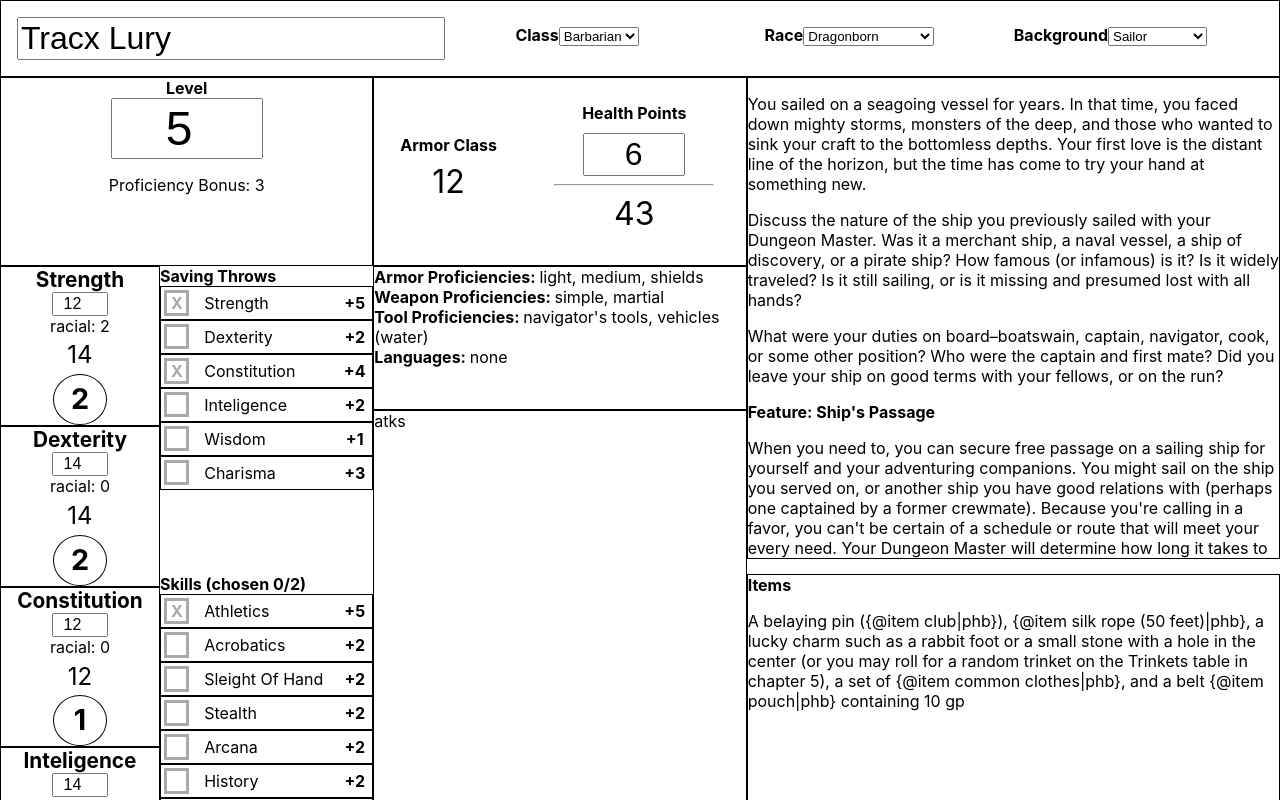
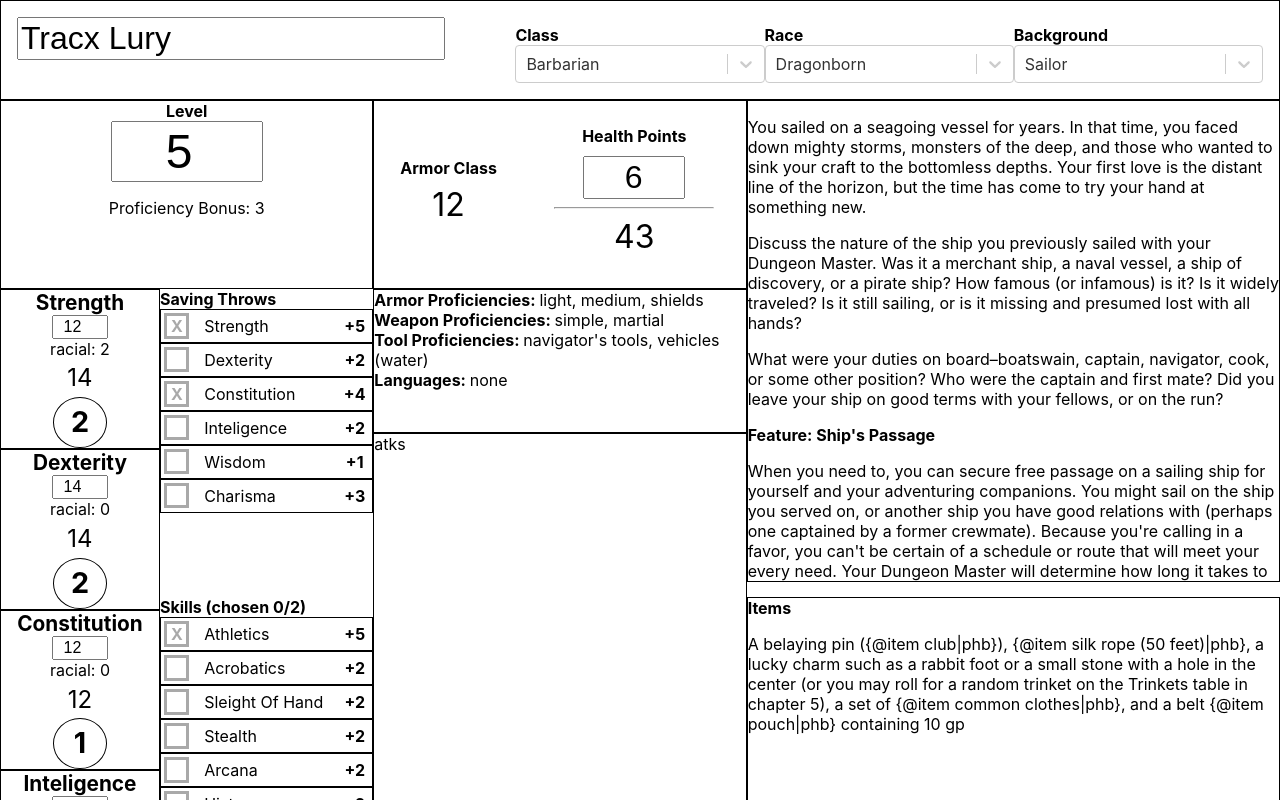
Before and after one commit to minghz/top_role_front, a React (Create React App) app: page / in a window 1280 px wide. Shown: the top 800 px of the page. Built offline with nearby package versions, Linux system fonts and the light colour scheme.

Commit message:
Re-style select dropdowns

```diff
--- a/package.json
+++ b/package.json
@@ -5,7 +5,8 @@
   "dependencies": {
     "react": "^16.11.0",
     "react-dom": "^16.11.0",
-    "react-scripts": "3.2.0"
+    "react-scripts": "3.2.0",
+    "react-select": "^3.0.8"
   },
   "scripts": {
     "start": "react-scripts start",
--- a/src/components/Sheet.js
+++ b/src/components/Sheet.js
@@ -21,8 +21,6 @@ import CharContainer from './CharContainer';
 import AtacksContainer from './AtacksContainer';
 import ItemsContainer from './ItemsContainer';
 
-import RacesData from '../data/races.json';
-import ClassesData from '../data/classes.json';
 import BackgroundsData from '../data/backgrounds-full.json';
 
 class Sheet extends Component {
@@ -153,11 +151,9 @@ class Sheet extends Component {
             onNameChange={this.handleNameChange} />
           <CharClass
             value={this.state.class}
-            classes={helpers.listNames(ClassesData)}
             onClassChange={this.handleClassChange}/>
           <CharRace
             value={this.state.race}
-            races={helpers.listNames(RacesData)}
             onRaceChange={this.handleRaceChange} />
           <CharBackground
             value={this.state.background}
--- a/src/components/header_container/CharBackground.js
+++ b/src/components/header_container/CharBackground.js
@@ -1,30 +1,39 @@
 import React, { Component } from 'react';
+import Select from 'react-select'
+import { listNames } from '../../services/helpers.js'
+import BackgroundsData from '../../data/backgrounds-full.json'
+
+function selectableBackgrounds() {
+  let backgrounds = listNames(BackgroundsData)
+  let selectable = backgrounds.map(background => {
+    return { value: background, label: background }
+  })
+  return selectable
+}
 
 class CharBackground extends Component {
   constructor(props) {
     super(props);
     this.state = {
-      value: props.value,
-      backgrounds: props.backgrounds
+      value: { value: props.value, label: props.value }
     }
 
     this.handleChange = this.handleChange.bind(this);
   }
 
-  handleChange(event) {
-    this.setState({value: event.currentTarget.value});
-    this.props.onBackgroundChange(event.currentTarget.value);
+  handleChange(selectedObj) {
+    this.setState({value: selectedObj});
+    this.props.onBackgroundChange(selectedObj.value);
   }
 
   render(){
     return(
       <div className="char-background">
         <strong>Background</strong>
-        <select value={this.state.value} onChange={this.handleChange} >
-          { this.state.backgrounds.map((value, index) => {
-            return <option key={index} value={value}>{value}</option>
-          })}
-        </select>
+        <Select
+          value={this.state.value}
+          options={selectableBackgrounds()}
+          onChange={this.handleChange} />
       </div>
     );
   }
--- a/src/components/header_container/CharClass.js
+++ b/src/components/header_container/CharClass.js
@@ -1,30 +1,39 @@
 import React, { Component } from 'react';
+import Select from 'react-select'
+import { listNames } from '../../services/helpers.js'
+import ClassesData from '../../data/classes.json'
+
+function selectableClasses() {
+  let classes = listNames(ClassesData)
+  let selectable = classes.map(charClass => {
+    return { value: charClass, label: charClass }
+  })
+  return selectable
+}
 
 class CharClass extends Component {
   constructor(props) {
     super(props);
     this.state = {
-      value: props.value,
-      classes: props.classes
+      value: { value: props.value, label: props.value }
     };
 
     this.handleChange = this.handleChange.bind(this);
   }
 
-  handleChange(event) {
-    this.setState({value: event.target.value});
-    this.props.onClassChange(event.target.value);
+  handleChange(selectedObj) {
+    this.setState({value: selectedObj});
+    this.props.onClassChange(selectedObj.value);
   }
 
   render(){
     return(
       <div className="char-class">
         <strong>Class</strong>
-        <select value={this.state.value} onChange={this.handleChange} >
-          { this.state.classes.map((value, index) => {
-              return <option key={index} value={value}>{value}</option>
-          })}
-        </select>
+        <Select
+          value={this.state.value}
+          options={selectableClasses()}
+          onChange={this.handleChange} />
       </div>
     );
   }
--- a/src/components/header_container/CharRace.js
+++ b/src/components/header_container/CharRace.js
@@ -1,30 +1,39 @@
 import React, { Component } from 'react';
+import Select from 'react-select'
+import { listNames } from '../../services/helpers.js'
+import RacesData from '../../data/races.json'
+
+function selectableRaces() {
+  let races = listNames(RacesData)
+  let selectable = races.map(race => {
+    return { value: race, label: race }
+  })
+  return selectable
+}
 
 class CharRace extends Component {
   constructor(props) {
     super(props);
     this.state = {
-      value: props.value,
-      races: props.races
+      value: { value: props.value, label: props.value }
     }
 
     this.handleChange = this.handleChange.bind(this);
   }
 
-  handleChange(event) {
-    this.setState({value: event.currentTarget.value});
-    this.props.onRaceChange(event.currentTarget.value);
+  handleChange(selectedObj) {
+    this.setState({value: selectedObj});
+    this.props.onRaceChange(selectedObj.value);
   }
 
   render(){
     return(
       <div className="char-race">
         <strong>Race</strong>
-        <select value={this.state.value} onChange={this.handleChange} >
-          { this.state.races.map((value, index) => {
-              return <option key={index} value={value}>{value}</option>
-          })}
-        </select>
+        <Select
+          value={this.state.value}
+          options={selectableRaces()}
+          onChange={this.handleChange} />
       </div>
     );
   }
```
Also changed, not shown: 1 other file (tests, documents, lock files or other folders).
